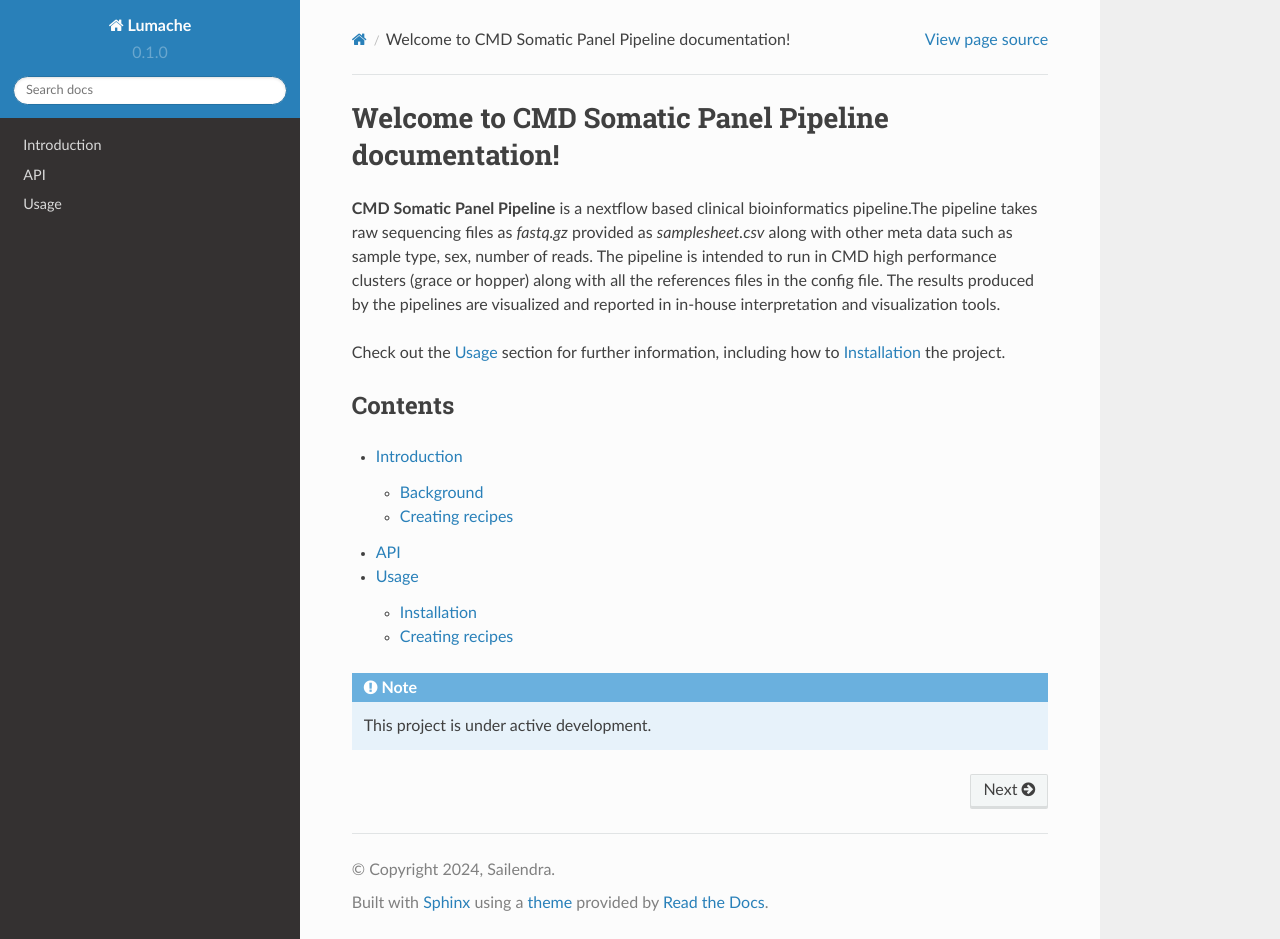
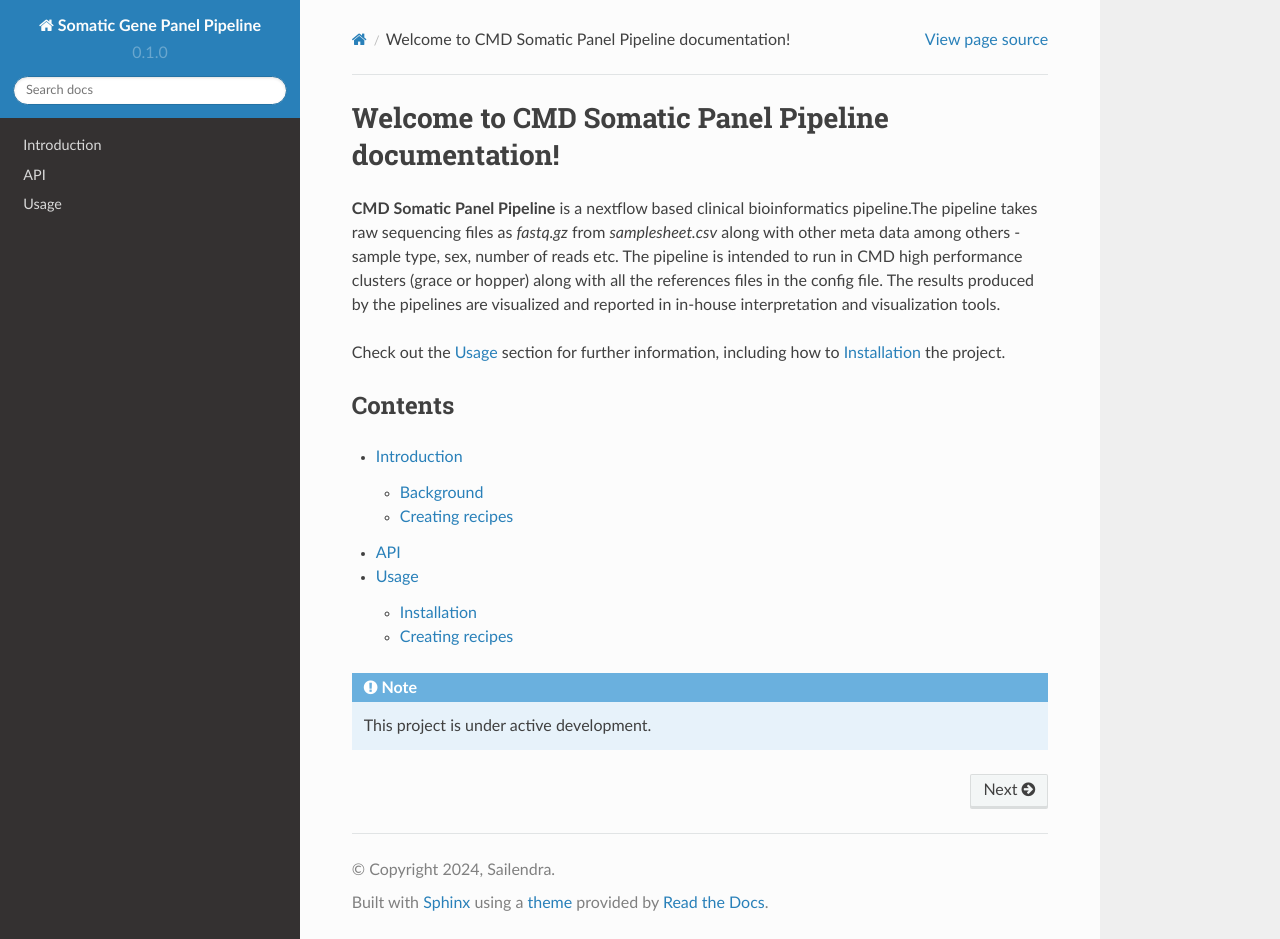
Before and after one commit to sailepradh/readthedoc, a Sphinx documentation site: the page built from docs/source/index.rst, in a window 1280 px wide and 939 px high. Built offline with Sphinx 7.4.7 and the Read the Docs theme 2.0.0, drawn with Linux system fonts in a browser that asks for light colours.

Commit message:
Rename project

```diff
--- a/docs/source/conf.py
+++ b/docs/source/conf.py
@@ -2,7 +2,7 @@
 
 # -- Project information
 
-project = 'Lumache'
+project = 'Somatic Gene Panel Pipeline '
 copyright = '2024, Sailendra'
 author = 'Pradhananga Sailendra'
 
--- a/docs/source/index.rst
+++ b/docs/source/index.rst
@@ -1,7 +1,7 @@
 Welcome to CMD Somatic Panel Pipeline documentation!
 ===================================
 
-**CMD Somatic Panel Pipeline** is a nextflow based clinical bioinformatics pipeline.The pipeline takes raw sequencing files as *fastq.gz* provided as *samplesheet.csv* along with other meta data such as sample type, sex, number of reads. The pipeline is intended to run in CMD high performance clusters (grace or hopper) along with all the references files in the config file. The results produced by the pipelines are visualized and reported in in-house interpretation and visualization tools.
+**CMD Somatic Panel Pipeline** is a nextflow based clinical bioinformatics pipeline.The pipeline takes raw sequencing files as *fastq.gz* from *samplesheet.csv* along with other meta data among others - sample type, sex, number of reads etc. The pipeline is intended to run in CMD high performance clusters (grace or hopper) along with all the references files in the config file. The results produced by the pipelines are visualized and reported in in-house interpretation and visualization tools.
 
 
 Check out the :doc:`usage` section for further information, including
--- a/pyproject.toml
+++ b/pyproject.toml
@@ -3,6 +3,6 @@ requires = ["flit_core >=3.2,<4"]
 build-backend = "flit_core.buildapi"
 
 [project]
-name = "lumache"
-authors = [{name = "Graziella", email = "graziella@lumache"}]
+name = "Somatic panel pipeline"
+authors = [{name = "CMD", email = "cmd@regionskane.se"}]
 dynamic = ["version", "description"]
```
